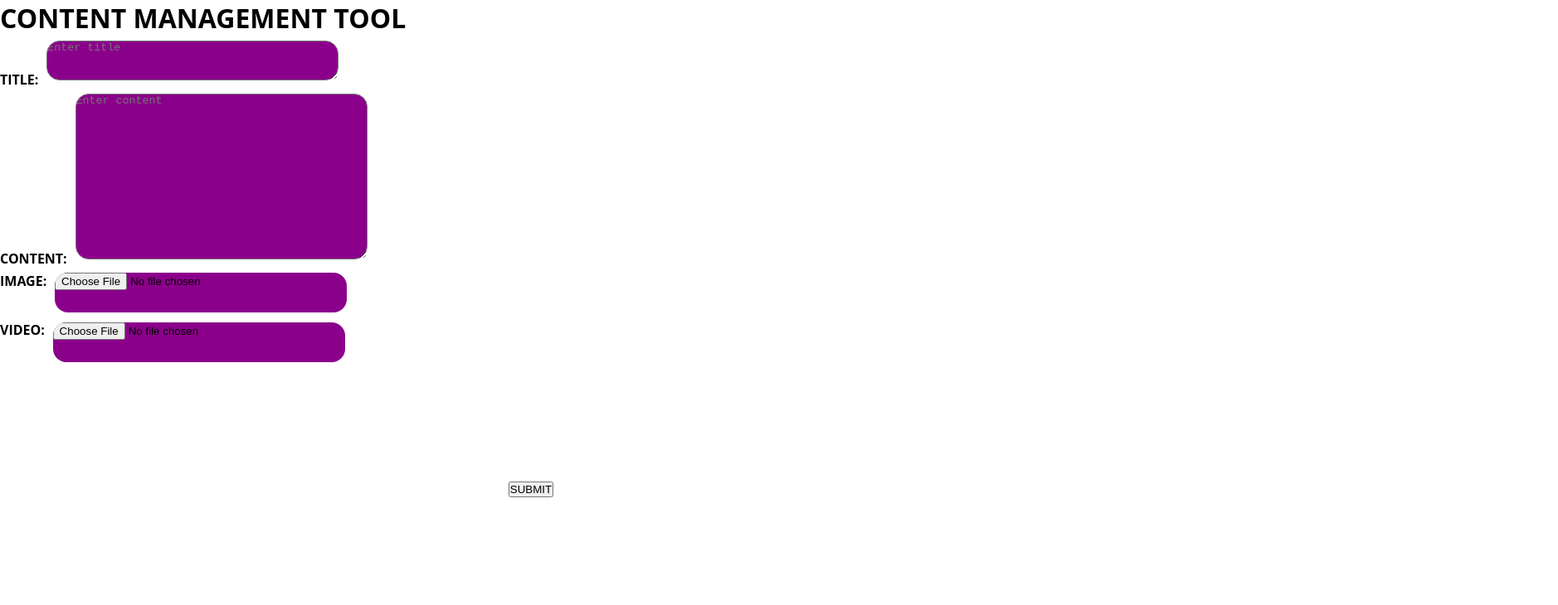
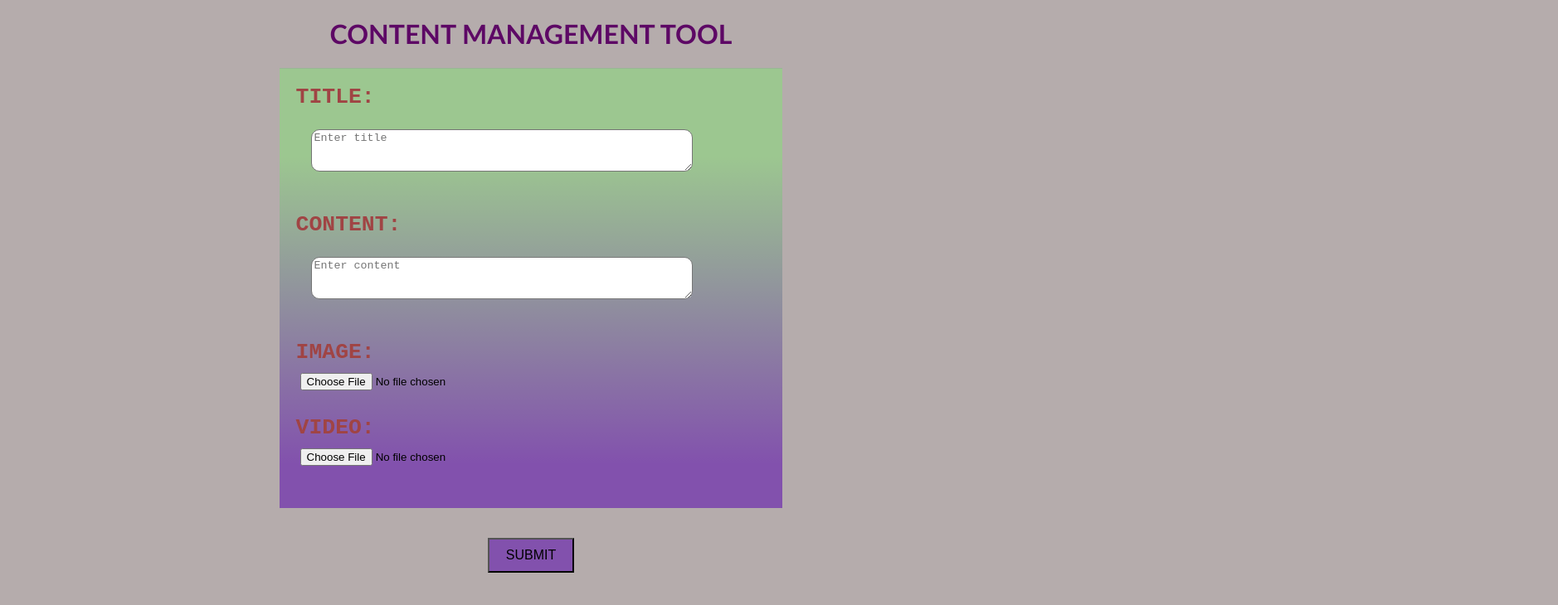
Before and after one commit to adarshpremshukla/Bharat_Intern_Internship_tasks, a plain HTML site: page contentManagementTool/index.html in a window 1280 px wide. Shown: the whole page at 83% size, 1878 px wide, since content can reach past the window. Drawn offline with Linux system fonts and the light colour scheme.

Commit message:
Update style.css

```diff
--- a/contentManagementTool/style.css
+++ b/contentManagementTool/style.css
@@ -1,151 +1,99 @@
-                    * {
-                        margin: 0;
-                        padding: 0;
-                        box-sizing: border-box;
-                    }
 
-                    body {
-                        background-repeat: no-repeat;
-                        background-size: cover;
-                        background-position: fixed;
-                        font-family: "Open sans", sans-serif;
-                    }
 
-                    header img {
-                        padding: 0vw;
-                        align-items: center;
-                        padding-top: 0vw;
-                        padding-inline-start: 0vw;
-                    }
+body {
+    font-family:'Courier New', Courier, monospace;
+    background-color: #b5acac;
+    background-blend-mode: multiply,multiply;
+    overflow-x: hidden;
+}
+h1 {
+    text-align: center;
+    font-family: 'Gill Sans', 'Gill Sans MT', Calibri, 'Trebuchet MS', sans-serif;
+    color: #5d0865;
+}
 
-                    #titleinner {
-                        /* color: black; */
-                        font-weight: bold;
-                        font-size: 3rem;
-                        color: #DE6B35  ;
-                        margin-top: 2rem;
-                    }
+.input-section {
+    margin-bottom: 25px;
+    width: 40cm;
+}
 
-                    #innertext {
-                        color: springgreen;
-                        margin-top: 2rem;
-                        font-family: 'Times New Roman', Times, serif;
-                        font-size: 2rem;
-                    }
 
-                    #about {
-                        text-align: center;
-                        font-size: 5rem;
-                        color: mediumspringgreen;
-                        font-family: 'Times New Roman', Times, serif, Tahoma, Geneva, Verdana, sans-serif;
-                        font-weight: bold;
-                        margin-top: -1rem;
-                        margin-left: -200px;
-                        padding-top: 40px;
-                    }
+.label-section {
+    text-decoration: wavy;
+    font-size: 0.7cm;
+    color: rgb(160, 68, 68);
+}
 
-                    #about1 {
-                        font-size: 1.5rem;
-                        margin-top: 1.5rem;
-                        text-align: center;
-                        color: lemonchiffon;
-                    }
+.div-section {
+    height: 1.2cm;
+    border-radius: 10px;
+    margin: 0.5cm;
+    width: 12cm;
+    align-items: center;
+}
 
-                    #text1 {
-                        color: slateblue;
-                        text-align: center;
-                    }
+.preview {
+    width: 15cm;
+    height: 10cm;
+}
 
-                    @media only screen and (max-device-width: 1366px) {
-                        .parallax {
-                            background-attachment: scroll;
-                        }
-                    }
+.video-preview {
+    width: 15cm;
+    height: auto;
+}
 
-                    .container {
-                        background-image: url(image.jpg);
-                        background-position: center;
-                        background-attachment: inherit;
-                        background-repeat: no-repeat;
-                        background-size: cover;
-                        padding-top: 15px;
-                        width: auto;
-                        background-color: #0d5c91;
-                        padding: 0px 15px 10px 15px;
-                        border: 2px solid rgb(106, 7, 88);
-                        border-radius: 10px 10px;
-                        box-shadow: 5px 5px 15px 5px rgb(7, 93, 214);
-                        margin-top: 4rem;
-                    }
-                    /* CSS for styling the content management tool */
+.input-section label {
+    display: block;
+    margin-bottom: 5px;
+}
 
-                    .editor {
-                        background-color: indigo;
-                        width: 50rem;
-                        display: flex;
-                        flex-direction: column;
-                        align-items: center;
-                        padding: 30px;
-                        margin-left: 29.5rem;
-                        margin-top: 1.5rem;
-                        border-radius: 7%;
-                        text-shadow: #1d861d;
-                    }
+.input-section input[type="text"],
+.input-section input[type="file"] {
+    width: 100%;
+    padding: 5px;
+}
 
-                    #title {
-                        box-shadow: #c23939;
-                        border-radius: 1rem;
-                        height: 3rem;
-                        margin: 1%;
-                        width: 22rem;
-                        background-color: darkmagenta;
-                    }
+button {
+    padding: 10px 20px;
+    font-size: 16px;
+    color:rgb(0, 0, 0);
+    background-color: #8251ad;
+}
 
-                    #image {
-                        box-shadow: #000000;
-                        border-radius: 1rem;
-                        height: 3rem;
-                        margin: 1%;
-                        background-color: darkmagenta;
-                        width: 22rem;
-                    }
 
-                    #video {
-                        box-shadow: 3px darkmagenta;
-                        border-radius: 1rem;
-                        height: 3rem;
-                        margin: 1%;
-                        background-color: darkmagenta;
-                        width: 22rem;
-                    }
+button:hover{
+    padding: 10px 20px;
+    font-size: 16px;
+    color:#000000;
+    background-color: white;
+}
 
-                    #content {
-                        box-shadow: 3px #000000;
-                        border-radius: 1rem;
-                        margin: 1%;
-                        height: 200px;
-                        background-color: darkmagenta;
-                        width: 22rem;
-                    }
+.data-container {
+    max-height: 200px;
 
-                    .editor input[type="text"],
-                    .editor textarea {
-                        margin-bottom: 10px;
-                        width: 300px;
-                        padding: 5px;
-                    }
+}
 
-                    .editor button {
-                        padding: 10px 15px;
-                        background-color: lemonchiffon;
-                        color: dodgerblue;
-                        border: none;
-                        cursor: pointer;
-                        border-radius: 1rem;
-                        width: 10rem;
-                    }
+.card {
 
-                    .preview {
-                        margin-top: 100px;
-                        height: auto;
-                    }
+
+    padding: 20px;
+    background-image: linear-gradient(to top, #8251ad 10%, #9cc790 80%);
+    background-size: cover;
+    background-position: center;
+    margin: auto;
+}
+
+.card-header {
+    background-color: #f0f0f0;
+    padding: 10px;
+    border-radius: 6px;
+}
+
+.card-title {
+    margin: 0;
+
+}
+
+.card-body {
+    margin-top: 10p
+}
```
